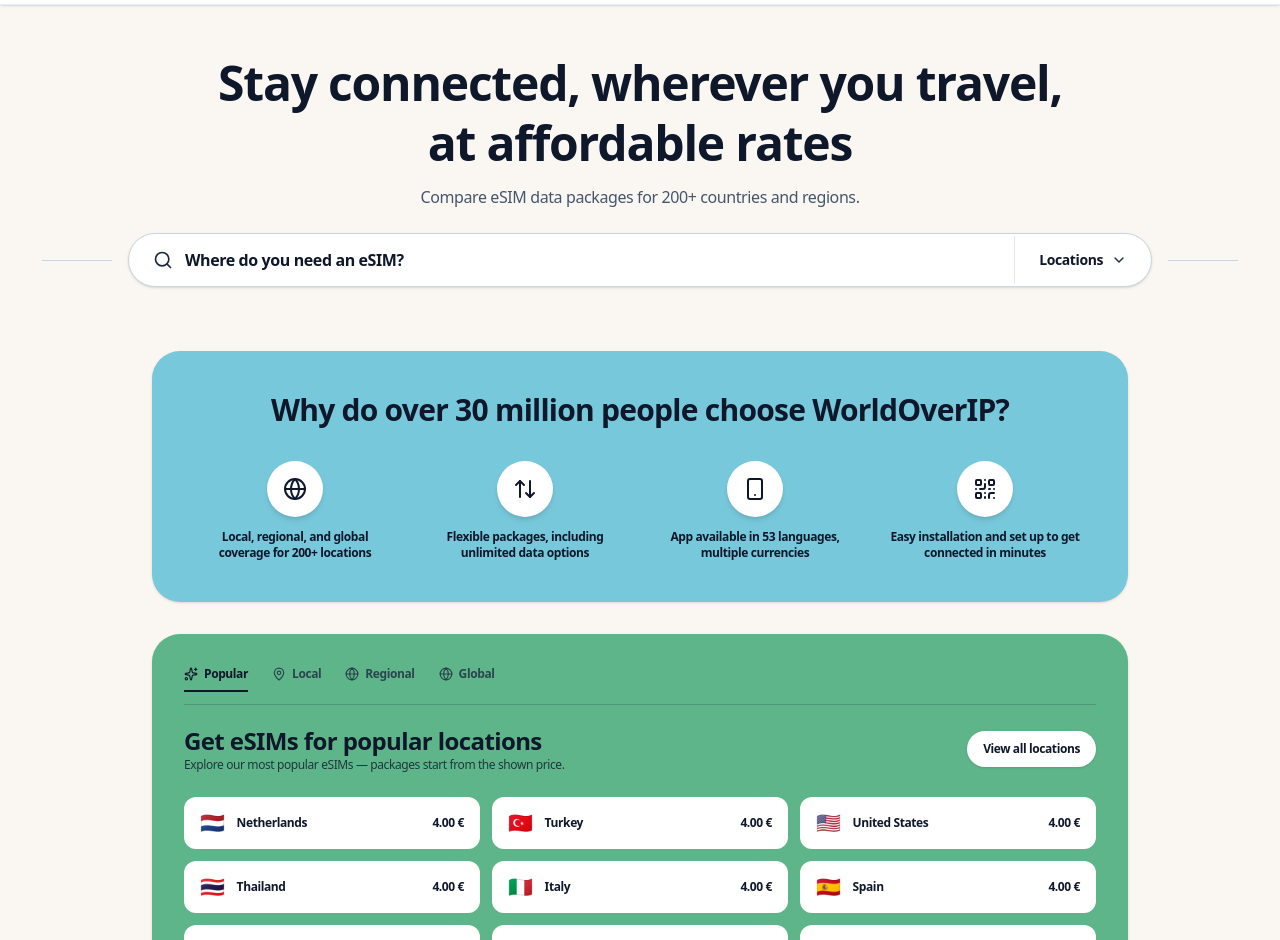
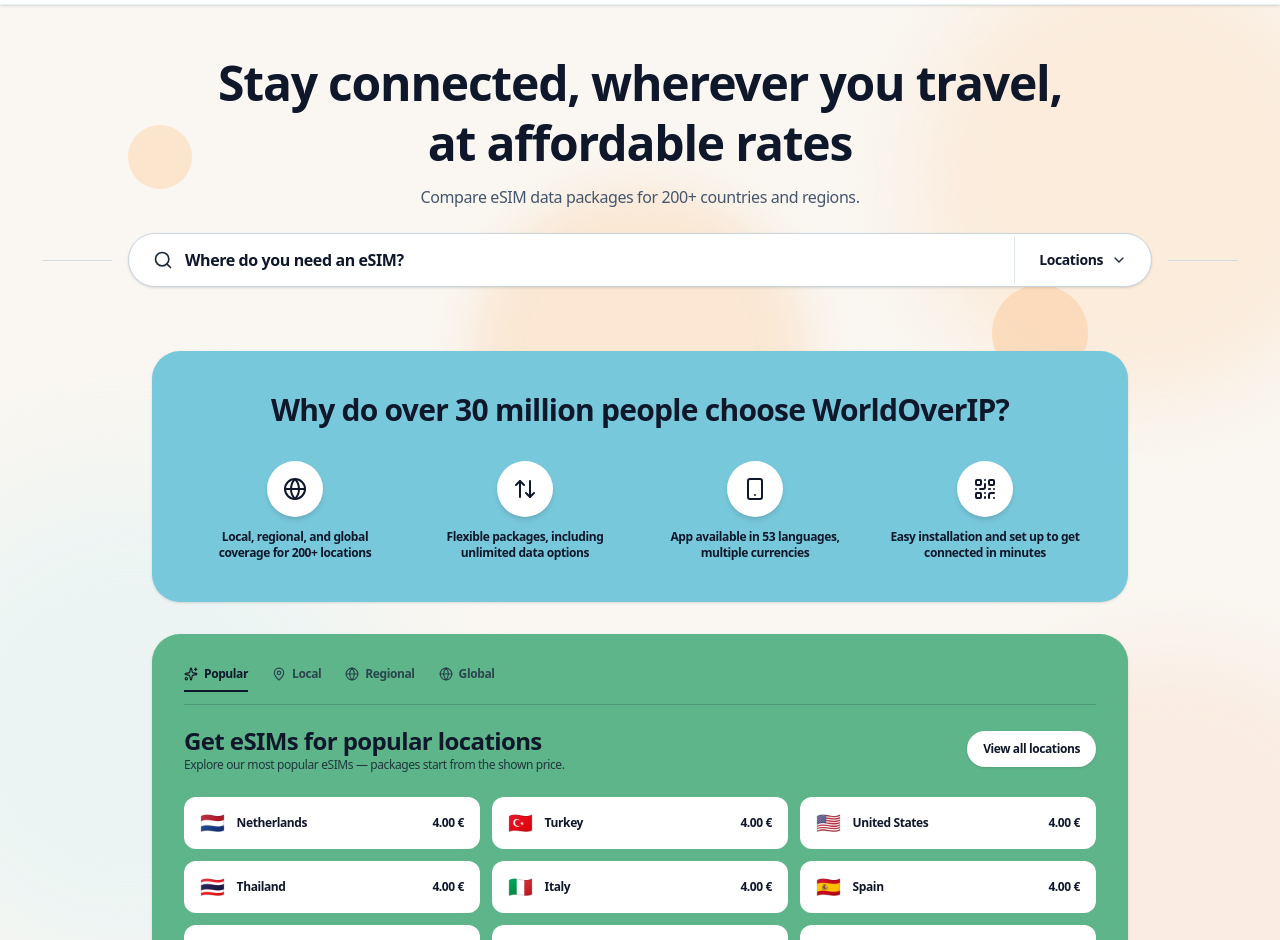
Before and after one commit to omarese/worldoverip, a Next.js app: page / in a window 1280 px wide. Shown: the part 60-1000 px from the top of the page. Built offline with nearby package versions, Linux system fonts and the light colour scheme.

Commit message:
homepage-decorations

```diff
--- a/app/page.tsx
+++ b/app/page.tsx
@@ -12,8 +12,7 @@
   QrCode,
   Sparkles,
   MapPin,
-  Clock,
-  X
+  Clock
 } from 'lucide-react';
 
 interface Destination {
@@ -60,7 +59,6 @@
     { name: 'Global', slug: 'global' },
   ];
 
-  // Load recent searches from localStorage on mount
   useEffect(() => {
     const saved = localStorage.getItem('worldoverip_recents');
     if (saved) {
@@ -96,10 +94,29 @@
   };
 
   return (
-    <div className="bg-[#FAF7F2] min-h-screen text-slate-800 font-sans tracking-tight pb-20">
+    <div className="bg-[#FAF7F2] min-h-screen text-slate-800 font-sans tracking-tight pb-20 relative overflow-hidden">
+
+      {/* BACKGROUND DECORATIVE SHAPES (AIRALO STYLE) */}
+      <div className="absolute inset-0 pointer-events-none overflow-hidden z-0">
+        {/* Soft Peach Circle - Top Center under search */}
+        <div className="absolute top-[180px] left-1/2 -translate-x-1/2 w-[340px] h-[340px] rounded-full bg-[#FCD8B5]/50 blur-xl" />
+
+        {/* Warm Orange Circle - Top Right */}
+        <div className="absolute top-[-50px] right-[-80px] w-[450px] h-[450px] rounded-full bg-[#FCE5CD]/60 blur-2xl" />
+
+        {/* Soft Pastel Blue/Teal Circle - Left Center */}
+        <div className="absolute top-[40%] left-[-120px] w-[500px] h-[500px] rounded-full bg-[#D4F1F4]/40 blur-3xl" />
+
+        {/* Coral Warm Circle - Bottom Right */}
+        <div className="absolute bottom-[10%] right-[-100px] w-[420px] h-[420px] rounded-full bg-[#FBE4D8]/60 blur-2xl" />
+
+        {/* Floating Crisp Solid Peach Circle (Matches Airalo Screenshot) */}
+        <div className="absolute top-[280px] right-[15%] w-24 h-24 rounded-full bg-[#FCD8B5]/80 hidden lg:block" />
+        <div className="absolute top-[120px] left-[10%] w-16 h-16 rounded-full bg-[#FCE5CD] hidden lg:block" />
+      </div>
 
       {/* HERO SECTION WITH HEADLINE */}
-      <section className="pt-12 pb-6 px-6 max-w-5xl mx-auto text-center space-y-3">
+      <section className="relative z-10 pt-12 pb-6 px-6 max-w-5xl mx-auto text-center space-y-3">
         <h1 className="text-3xl md:text-5xl font-black tracking-tight leading-tight text-slate-900">
           Stay connected, wherever you travel,<br className="hidden md:block" /> at affordable rates
         </h1>
@@ -109,9 +126,9 @@
       </section>
 
       {/* FULL-WIDTH SEARCH BAR SECTION */}
-      <section className="pb-10 px-4 max-w-[96%] mx-auto">
+      <section className="relative z-20 pb-10 px-4 max-w-[96%] mx-auto">
         <div className="flex items-center gap-4">
-          <div className="flex-1 h-[1px] bg-slate-300 hidden md:block" />
+          <div className="flex-1 h-[1px] bg-slate-300/80 hidden md:block" />
 
           {/* Search Container */}
           <div className="relative w-full md:max-w-5xl mx-auto">
@@ -148,7 +165,7 @@
               </button>
             </div>
 
-            {/* RECENT SEARCHES & LIVE MATCHES POPUP (Triggered on search input focus) */}
+            {/* RECENT SEARCHES POPUP */}
             {isSearchFocused && (
               <div className="absolute top-full left-0 right-0 mt-2 bg-white rounded-3xl shadow-xl border border-slate-200 overflow-hidden z-50 p-5">
                 {query.trim() !== '' ? (
@@ -211,7 +228,7 @@
               </div>
             )}
 
-            {/* DUAL PANEL LOCATIONS DROPDOWN (Triggered ONLY by 'Locations' button) */}
+            {/* DUAL PANEL LOCATIONS DROPDOWN */}
             {isLocationsOpen && (
               <div className="absolute top-full left-0 right-0 mt-3 bg-[#F7F4EE] rounded-3xl shadow-2xl border border-slate-200/80 overflow-hidden z-50 p-6 flex flex-col md:flex-row gap-6">
 
@@ -275,12 +292,12 @@
             )}
           </div>
 
-          <div className="flex-1 h-[1px] bg-slate-300 hidden md:block" />
+          <div className="flex-1 h-[1px] bg-slate-300/80 hidden md:block" />
         </div>
       </section>
 
       {/* COMPACT BLUE FEATURE BANNER */}
-      <section className="max-w-5xl mx-auto px-6 my-6">
+      <section className="relative z-10 max-w-5xl mx-auto px-6 my-6">
         <div className="bg-[#78C8DB] rounded-[28px] p-6 md:p-10 text-slate-900 relative overflow-hidden shadow-sm">
           <h2 className="text-xl md:text-3xl font-black text-center mb-8 tracking-tight leading-tight">
             Why do over 30 million people choose WorldOverIP?
@@ -327,7 +344,7 @@
       </section>
 
       {/* COMPACT GREEN LOCATIONS CONTAINER */}
-      <section className="max-w-5xl mx-auto px-6 my-8">
+      <section className="relative z-10 max-w-5xl mx-auto px-6 my-8">
         <div className="bg-[#5FB58A] rounded-[28px] p-6 md:p-8 text-slate-900 shadow-sm">
 
           <div className="border-b border-slate-900/20 pb-3 mb-5 flex flex-wrap items-center space-x-6 text-xs font-bold">
```
